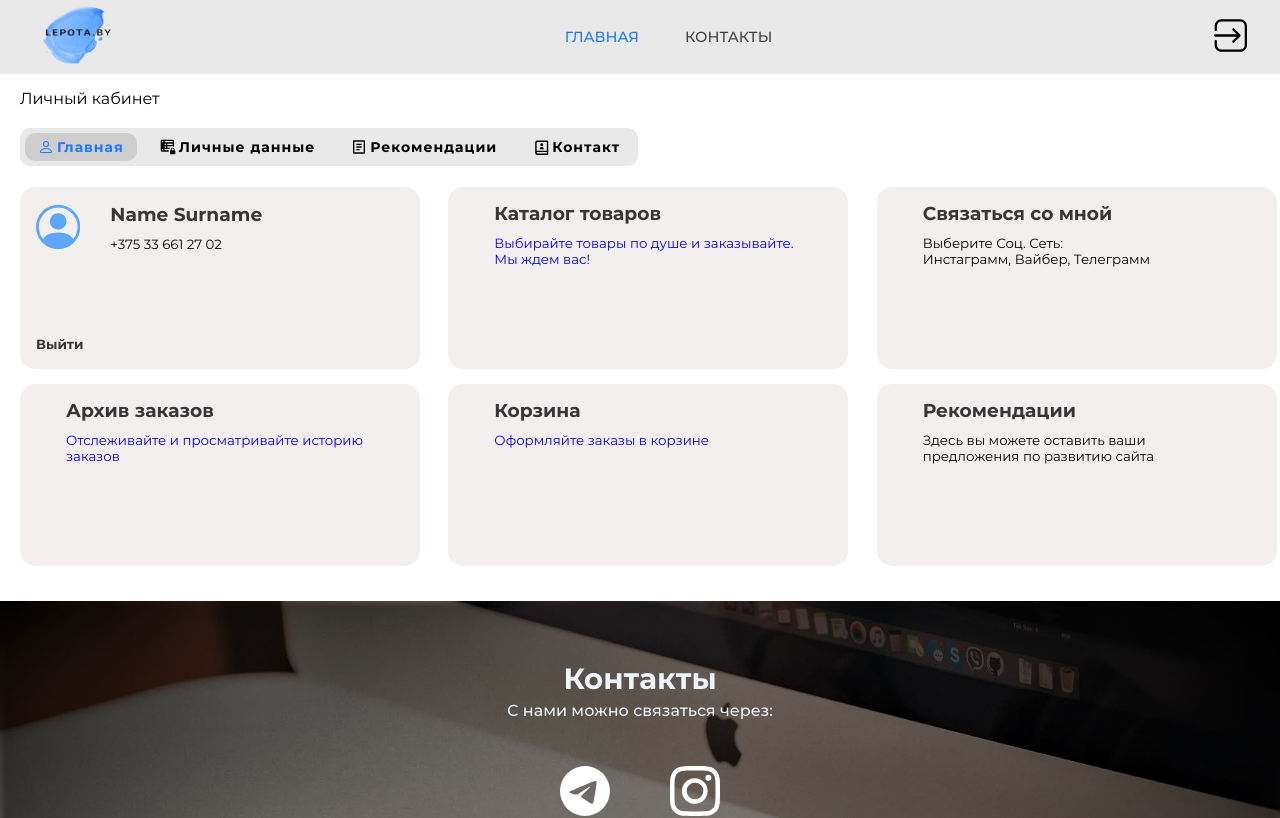
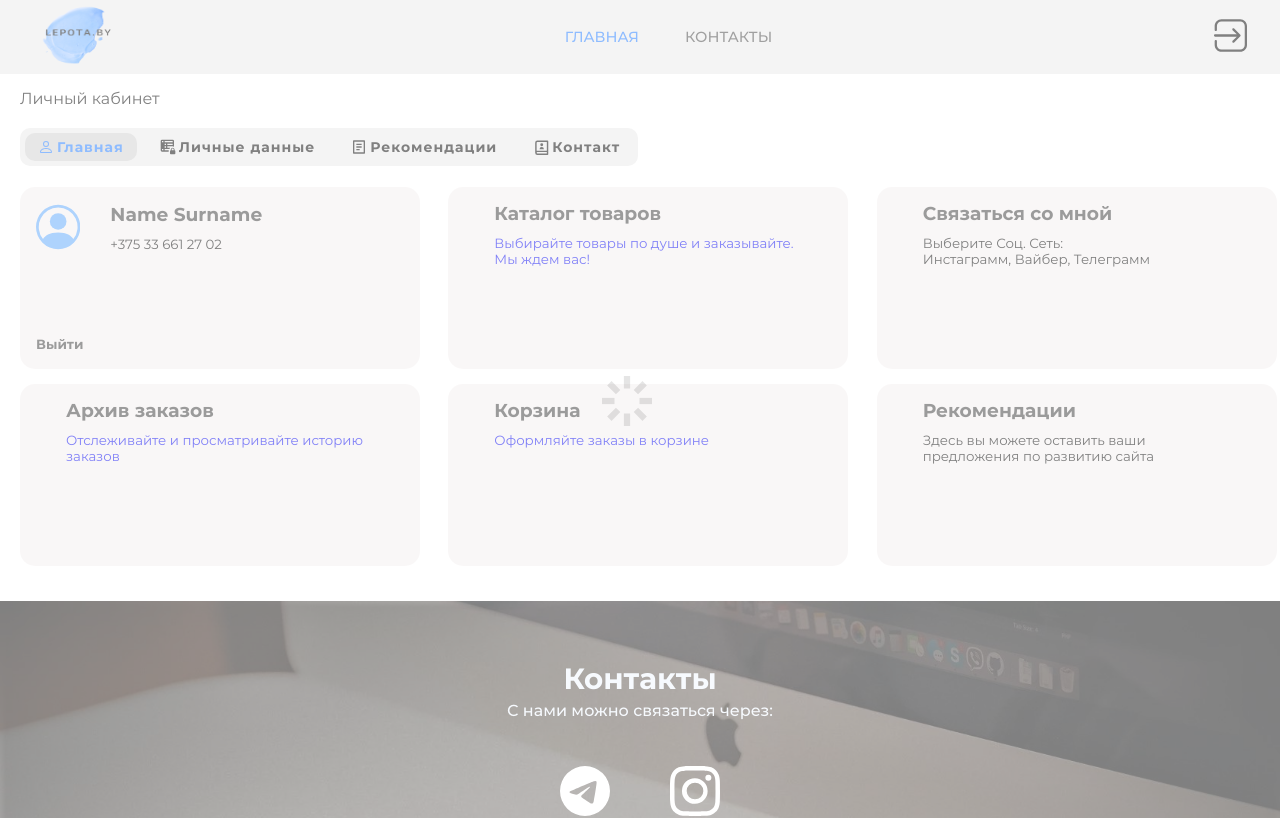
Before and after one commit to KirikKostya/Lepota-oldVersion-, a React (Create React App) app: page /#/Profile in a window 1280 px wide. Shown: the top 818 px of the page. Built offline with nearby package versions, Linux system fonts and the light colour scheme.

Commit message:
loading/feature

```diff
--- a/public/index.html
+++ b/public/index.html
@@ -2,12 +2,14 @@
 <html lang="en">
   <head>
     <meta charset="utf-8" />
-    <meta name="viewport" content="width=device-width, initial-scale=1" />
-    <meta name="theme-color" content="#000000" />
-    <meta
+    <!-- <meta name="viewport" content="width=device-width, initial-scale=1" />
+    <meta name="theme-color" content="#000000" /> -->
+    <!-- <meta
       name="description"
       content="Web site created using create-react-app"
-    />
+    /> -->
+    <link rel="icon" href="%PUBLIC_URL%/favicon.ico" />
+    <link rel="apple-touch-icon" href="%PUBLIC_URL%/apple-touch-icon.png" />
     <title>Lepota</title>
   </head>
   <body>
--- a/src/Admin/UpdateModalView.js
+++ b/src/Admin/UpdateModalView.js
@@ -37,6 +37,8 @@ export default function UpdateModalView({type, setUpdateModalViewType, allDataOf
         justifyContent: 'center'
     }
 
+    // useEffect(()=>{console.log(selectVariant)}, [])
+
   return (
     <ReactModal
         isOpen={type == '' ? false : true }
@@ -45,6 +47,9 @@ export default function UpdateModalView({type, setUpdateModalViewType, allDataOf
     >
         <h3>Изменение параметра: {type.replace('metric ', '')}</h3>
         {
+          selectVariant.length === 0
+            ? <></>
+              :
             selectVariant[0].icon.length !== 0 && type === 'variant'
               &&
             <Slider>
@@ -54,6 +59,7 @@ export default function UpdateModalView({type, setUpdateModalViewType, allDataOf
                 ))
               }
             </Slider>
+
         }
         {
             type === 'name'
--- a/src/CatalogOfWorks/OrderCard.js
+++ b/src/CatalogOfWorks/OrderCard.js
@@ -93,11 +93,15 @@ export default function OrderCard(
 
     //Make list from response data
     const getImages = (images) => {
-      return images.map(image=>{
+      return images === null
+        ? [{
+            url: require('../Photos/somethingWentWrong.png')
+          }]
+          : images.map(image=>{
               let galleryItem = {};
               galleryItem['url'] = image;
               return galleryItem;
-      });
+            })
     }
 
     //changes total price, when user ckick on label
@@ -158,14 +162,16 @@ export default function OrderCard(
           </div>
         </div>
         <div className='additionalMetrics'>
-          <div className='listOfMitrics'>
+          <div className={`listOfMitrics ${variants.length===0 && 'empty'}`}>
             <h3 className='headerMetrics'>
               { isAdmin && <AddVariantIcon onClick={()=>setIsOpenAddedVariantModal(true)}/> }
               В комплекте может идти:
             </h3>
-            <div className='cointainer_TC'>
+            <div className='cointainer_TC ' >
               {
-                variants.sort((a, b)=>a.id-b.id).map((item, index)=>(
+                variants.length === 0
+                  ? <span style={{display: 'block', width: '100%', textAlign: 'center'}}>Нет комбинированных вариантов</span>
+                    : variants.sort((a, b)=>a.id-b.id).map((item, index)=>(
                         <div key={item.id} className='itemOfMetrics' >
                           <label
                             className='metricLabel'
--- a/src/CatalogOfWorks/Style/OrderCard.css
+++ b/src/CatalogOfWorks/Style/OrderCard.css
@@ -32,6 +32,10 @@
     display: flex;
     align-items: center;
     justify-content: center;
+}
+.empty{
+    display: flex !important;
+    justify-content: space-evenly !important;
 }
 .cointainer_TC .itemOfMetrics{
     width: 95%;
--- a/src/MailFiles/App.js
+++ b/src/MailFiles/App.js
@@ -6,6 +6,9 @@ import Router from './Router';
 import axios from 'axios';
 import './Styles/App.css';
 import { checkIsAdmine } from '../Admin/AdmineController';
+import LoadingComp from '../Loading/LoadingComp';
+import LoadingComp2 from '../Loading/LoadingComp2';
+import Loading from 'react-loading';
 
 //refresh Token for authori- and registration (only this function uses fetch-request)
 export const refreshFunction = async (dispatch, newFunc) => {
@@ -41,6 +44,7 @@ function App() {
 
   const myAccountIsOpen = useSelector(state=>state.myAccountIsOpen);
   const refreshTokenIsExpired = useSelector(state=>state.refreshTokenIsExpired);
+  const isLoading = useSelector(state=>state.isLoading);
   const dispatch = useDispatch();
 
   useEffect(()=>{
@@ -48,8 +52,21 @@ function App() {
   }, [])
 
   return (
+    <>
+      {
+        isLoading
+        &&
+        <Loading
+          type="spokes"
+          color="black"
+          height="50px"
+          width="50px"
+          padding="20px"
+          className='spin'
+        />
+      }
       <div
-      className="app"
+        className={`app ${isLoading && 'blur'}`}
         onClick={()=>{
           if(myAccountIsOpen){
             dispatch({type: 'CLOSE_MY_ACCOUNT'})
@@ -71,6 +88,7 @@ function App() {
             }}>Закрыть</button>
         </ReactModal>
       </div>
+    </>
   );
 }
 
--- a/src/MailFiles/Styles/App.css
+++ b/src/MailFiles/Styles/App.css
@@ -32,6 +32,17 @@ h1{
     font-size: 22pt;
 }
 
+.blur{
+    clear: both;
+    opacity: 0.5;
+    user-select: none;
+    pointer-events: none;
+}
+.spin{
+    position:fixed;
+    inset: 47%;
+    z-index: 99;
+}
 /*modal*/
 .ReactModal__Overlay{
     background-color: rgb(0, 0, 0, 0.6) !important;
--- a/src/OrderArchive/ListOfArchive.js
+++ b/src/OrderArchive/ListOfArchive.js
@@ -1,16 +1,15 @@
-import React, { useState,useEffect } from 'react';
+import React from 'react';
 import { SortByDate, SortByDileverStatus, SortByDileverType } from '../DropDowns/OptionList.js';
 import { useDispatch, useSelector } from 'react-redux';
 import { NavLink } from 'react-router-dom';
 import SingleSelect from '../DropDowns/SingleSelect.js';
-import LoadingComp2 from '../Loading/LoadingComp2.js';
 import axios from 'axios';
 import './Styles/OrdersArchive.css';
 
 
-export default function ListOfArchive({LIST, setList}) {
+export default function ListOfArchive({ LIST, setList }) {
 
-  const isLoading = useSelector(state=>state.isLoadingInArchive);
+  const isLoading = useSelector(state=>state.isLoading);
   const dispatch = useDispatch();
 
   //makes array from object
@@ -99,26 +98,21 @@ export default function ListOfArchive({LIST, setList}) {
                       : {color: 'black'}
   }
 
-  useEffect(()=>{
-    window.scrollTo(0, 0)
-   }, [])
-
   return (
     <div className='mainContainerForArhive' id='hideNavBarMainLink'>
       {
-        LIST.length === 0
+        isLoading
+          ? <div className='mainListContainer'></div>
+            : LIST.length === 0
                 ? <div className='emptyArchive'>
                     <h1>Ваш архив заказов пуст!</h1>
                     <h3>Для пополнения архива вы должны создать и отправить нам заказ <NavLink to={'/MyBasket'}>в корзине</NavLink></h3>
                   </div>
-            :  <div className='mainListContainer'>
+                  : <div className='mainListContainer'>
                       {
-                    isLoading
-                        ? <LoadingComp2 />
-                            : LIST.map((el, index)=>(
+                        LIST.map((el, index)=>(
                           <div className='listContainer' key={index}>
                             <div className={'archiveCheck'}>
-
                               <div className='date_numberOrder'>
                                 <p>Заказ #<span>{el.id}</span></p>
                                 {
@@ -137,19 +131,22 @@ export default function ListOfArchive({LIST, setList}) {
                                 <p>Заказанные товары :</p>
                                 {
                                   el.cartItems.map((item, index)=>(
-                                            <div key={index} className={'item'}>
+                                    <div key={index} className='item'>
                                       <p>
                                           {item.item.name}
                                           <span className='variantInArchive'>
-                                                {`( ${
+                                          {`(
+                                              ${
                                                 item.variants
                                                     ? item.variants.map(el=>(
-                                                    el.name
+                                                        el === null ? 'Нет комплекта' : el.name
                                                       ))
                                                       : item.kit
                                                           ? item.kit.name
                                                             : 'Нет комплекта'
-                                                } )`}
+                                              }
+                                            )`
+                                          }
                                           </span>
                                           {` x${item.amount}`}
                                       </p>
@@ -172,15 +169,14 @@ export default function ListOfArchive({LIST, setList}) {
                               <div className='orderStatus'>
                                 <p>Статус Заказа :</p>
                                 <span style={creatingStyles(el.shippingStatus)}>
-                                      {
-                                        checkedStatusOfDelivering(el.shippingStatus)
-                                      }
+                                  {checkedStatusOfDelivering(el.shippingStatus)}
                                 </span>
                               </div>
                             </div>
                           </div>
                         ))
                       }
+                      <button onClick={()=>console.log(LIST)}>123</button>
                     </div>
       }
       <div className='filterContainer'>
```
Also changed, not shown: src/CatalogOfWorks/TypeCatalog.js (+2 -12 lines), src/Components/WorkCatalog.js (+8 -12 lines), src/OrderArchive/OrdersArchive.js (+7 -17 lines), src/OrderBasket/MyBasket.js (+2 -7 lines), public/apple-touch-icon.png (added), 1 other file (tests, documents, lock files or other folders). Lines whose indentation alone changed are shown as unchanged.
